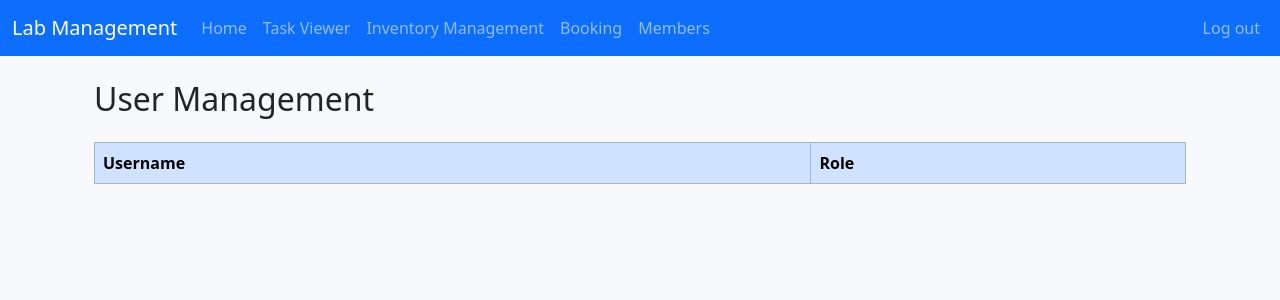
After one commit to harrythe6arry/lab-management, a Flask app: template templates/user_management.html in a window 1280 px wide. The commit adds this page. Shown: the top 300 px of the page. Run offline with Flask 3, Linux system fonts and the light colour scheme; the template is opened without the code that fills it, so the values that code supplies are empty.

Commit message:
<feat>(<frontend>): user management page

```diff
--- a/templates/base.html
+++ b/templates/base.html
@@ -35,6 +35,9 @@
                     <li class="nav-item">
                         <a class="nav-link" href="#">Booking</a>
                     </li>
+                    <li class="nav-item">
+                        <a class="nav-link" href="/usermanagement">Members</a>
+                    </li>
                 </ul>
 
                 <!-- Right-Aligned Navigation Links -->
--- /dev/null
+++ b/templates/user_management.html
@@ -0,0 +1,56 @@
+{% extends "base.html" %}
+
+{% block title %}Home{% endblock %}
+
+{% block content %}
+<head>
+    <meta charset="UTF-8">
+    <meta name="viewport" content="width=device-width, initial-scale=1.0">
+    <title>User Management</title>
+</head>
+<body class="bg-light">
+    <div class="container mt-4">
+        <div class="d-flex justify-content-between align-items-center mb-3">
+            <h2>User Management</h2>
+            {% if role == 'Admin' %}
+{#                <a href="{{ url_for('add_user') }}" class="btn btn-success">+ Add User</a>#}
+                <button class="btn btn-sm btn-primary">Add User</button>
+
+            {% endif %}
+        </div>
+
+        <div class="table-responsive">
+            <table class="table table-striped table-bordered">
+                <thead class="table-primary">
+                    <tr>
+                        <th>Username</th>
+                        <th>Role</th>
+                        {% if role == 'Admin' %}
+                            <th>Actions</th>
+                        {% endif %}
+                    </tr>
+                </thead>
+                <tbody>
+                    {% for user in users %}
+                        <tr>
+                            <td>{{ user[1] }}</td>
+                            <td>{{ user[2] }}</td>
+                            {% if role == 'Admin' %}
+{#                                <td>#}
+{#                                    <a href="{{ url_for('edit_user', username=user.username) }}" class="btn btn-sm btn-primary">Edit</a>#}
+{#                                    <a href="{{ url_for('delete_user', username=user.username) }}" class="btn btn-sm btn-danger">Delete</a>#}
+{#                                </td>#}
+                                <td>
+                                    <button class="btn btn-sm btn-primary">Edit</button>
+                                    <button class="btn btn-sm btn-danger">Delete</button>
+                                </td>
+                            {% endif %}
+                        </tr>
+                    {% endfor %}
+                </tbody>
+            </table>
+        </div>
+    </div>
+</body>
+</html>
+{% endblock %}
```
Also changed, not shown: routes.py (+4 -4 lines), templates/users.html (deleted, +0 -7 lines), utils/user.py (+32 -0 lines).
